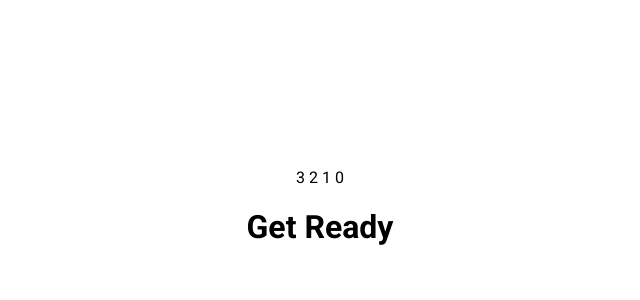
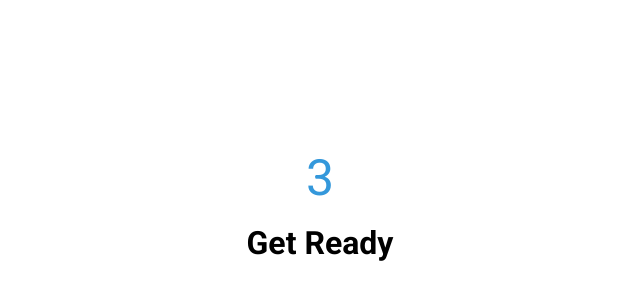
Before and after one commit to kimya-h/_animated_countdown, a plain HTML site: page index.html in a window 1280 px wide. Shown: the part 182-482 px from the top of the page, without its empty margins (320-960 px from the left). Drawn offline with Linux system fonts and the light colour scheme.

Commit message:
adding animation

```diff
--- a/style.css
+++ b/style.css
@@ -9,6 +9,12 @@ body {
     margin: 0;
     height: 100vh;
     overflow: hidden;
+}
+
+h4 {
+    font-size: 20px;
+    margin: 5px;
+    text-transform: uppercase;
 }
 
 .counter {
@@ -64,3 +70,62 @@ body {
 
             }
 }
+
+.nums {
+    color: #3498db;
+    font-size: 50px;
+    position: relative;
+    overflow: hidden;
+    width: 250px;
+    height: 50px;
+}
+
+.nums span {
+    position: absolute;
+    top: 50%;
+    left: 50%;
+    transform: translate(-50%, -50%) rotate(120deg);
+    transform-origin: bottom center;
+}
+
+.nums span.in {
+    transform: translate(-50%, -50%) rotate(0deg);
+    animation: goIn 0.5s ease-in-out;
+}
+
+.nums span.out {
+    animation: goOut 0.5s ease-in-out;
+}
+
+@keyframes goIn {
+    0% {
+    transform: translate(-50%, -50%) rotate(120deg);
+    }
+
+    30% {
+        transform: translate(-50%, -50%) rotate(-20deg);
+    }
+
+    60% {
+        transform: translate(-50%, -50%) rotate(10deg);
+    }
+
+    100% {
+        transform: translate(-50%, -50%) rotate(0deg);
+    }
+}
+
+
+@keyframes goOut {
+    0% {
+    transform: translate(-50%, -50%) rotate(0deg);
+    }
+
+    60% {
+        transform: translate(-50%, -50%) rotate(20deg);
+    }
+
+    100% {
+        transform: translate(-50%, -50%) rotate(-120deg);
+    }
+}
```
